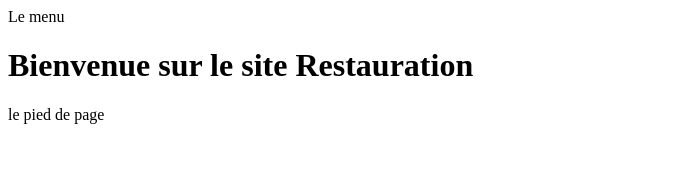
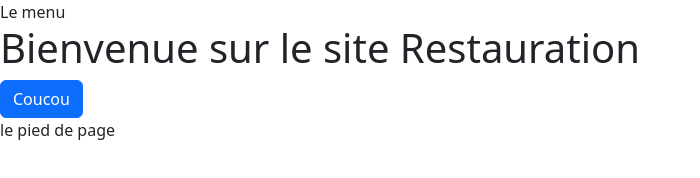
Before and after one commit to Jacob7salih/PT-RESTAURANT, a website with bundled scripts: page index.html in a window 1280 px wide. Shown: the whole page, without its empty margins (0-700 px from the left). Built offline with nearby package versions, Linux system fonts and the light colour scheme.

Commit message:
Install bootstrap

```diff
--- a/index.html
+++ b/index.html
@@ -4,6 +4,7 @@
 <head>
   <meta charset="UTF-8">
   <meta name="viewport" content="width=device-width, initial-scale=1.0">
+  <link rel="stylesheet" href="node_modules/bootstrap/dist/css/bootstrap.min.css">
   <title>Document</title>
 </head>
 
--- a/pages/home.html
+++ b/pages/home.html
@@ -1 +1,2 @@
 <h1>Bienvenue sur le site Restauration</h1>
+<button class="btn btn-primary">Coucou</button>
```
Also changed, not shown: package.json (added, +23 -0 lines), 2 other files.
